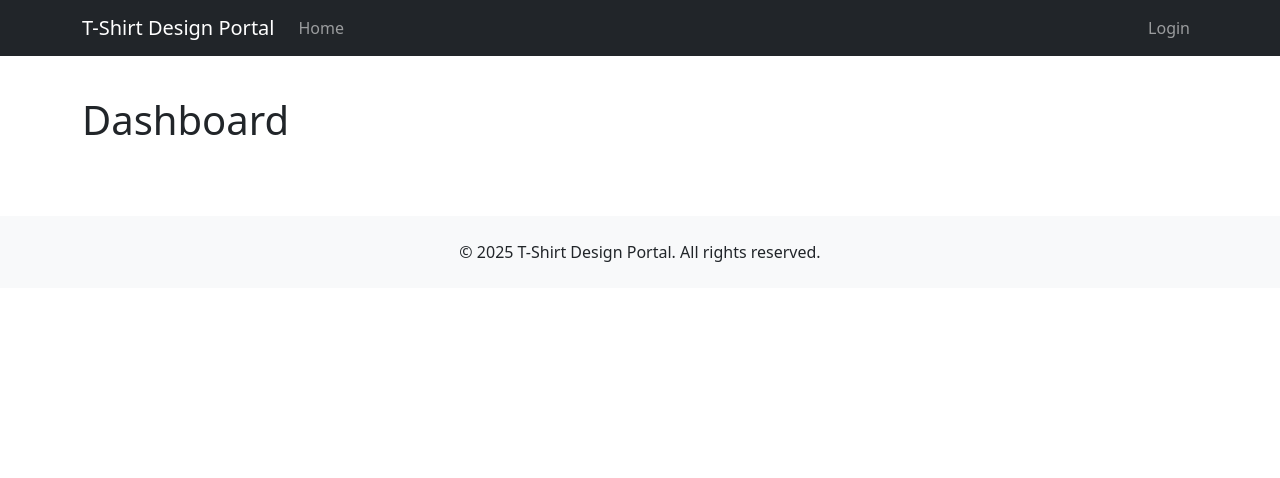
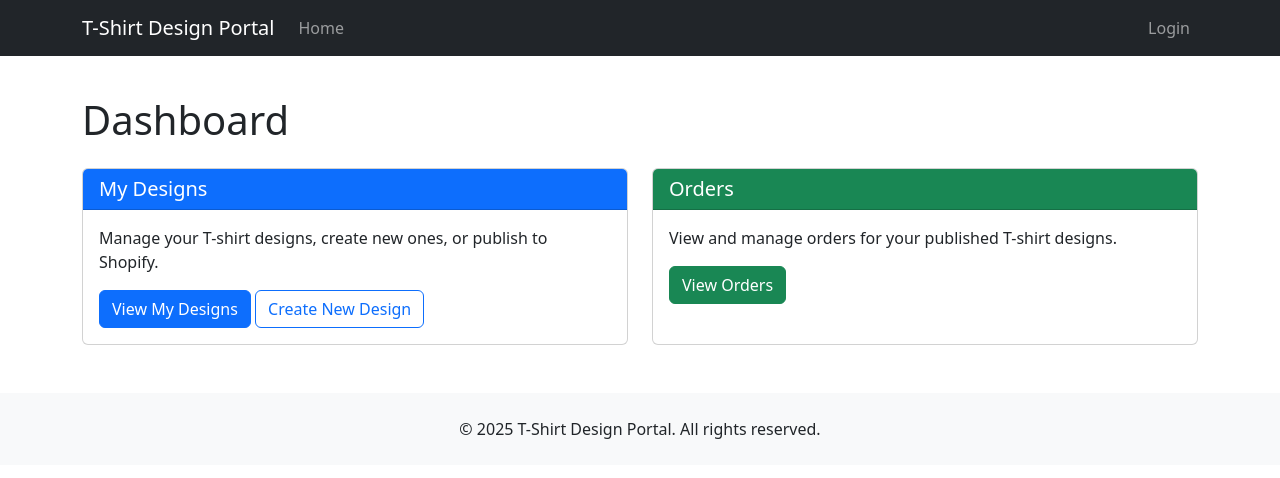
Before and after one commit to BilalWalker/tshirt_portal, a Django app: page /users/dashboard/ in a window 1280 px wide. Shown: the top 478 px of the page. Run offline with Django 5.2, Linux system fonts and the light colour scheme.

Commit message:
add minor changes -change dashboard to add My Design, Orders and Admin Tools -redirect the user to home page after loggin in -change home page to display dashboard and create design when authenticated

```diff
--- a/templates/home.html
+++ b/templates/home.html
@@ -10,8 +10,9 @@
             Create, manage, and publish your T-Shirt designs to Shopify with our easy-to-use portal.
         </p>
         <div class="d-grid gap-2 d-sm-flex justify-content-sm-center">
+            <a href="{% url 'dashboard' %}" class="btn btn-primary btn-lg px-4 gap-3">Go to Dashboard</a>
             {% if user.is_authenticated %}
-                <a href="{% url 'dashboard' %}" class="btn btn-primary btn-lg px-4 gap-3">Go to Dashboard</a>
+                <a href="{% url 'design_create' %}" class="btn btn-outline-secondary btn-lg px-4">Create New Design</a>
             {% else %}
                 <a href="{% url 'account_login' %}" class="btn btn-primary btn-lg px-4 gap-3">Login</a>
             {% endif %}
--- a/templates/users/dashboard.html
+++ b/templates/users/dashboard.html
@@ -9,4 +9,51 @@
     </div>
 </div>
 
+<div class="row mb-4">
+    <div class="col-md-6">
+        <div class="card h-100">
+            <div class="card-header bg-primary text-white">
+                <h5 class="card-title mb-0">My Designs</h5>
+            </div>
+            <div class="card-body">
+                <p>Manage your T-shirt designs, create new ones, or publish to Shopify.</p>
+                <a href="{% url 'design_list' %}" class="btn btn-primary">View My Designs</a>
+                <a href="{% url 'design_create' %}" class="btn btn-outline-primary">Create New Design</a>
+            </div>
+        </div>
+    </div>
+
+    <div class="col-md-6">
+        <div class="card h-100">
+            <div class="card-header bg-success text-white">
+                <h5 class="card-title mb-0">Orders</h5>
+            </div>
+            <div class="card-body">
+                <p>View and manage orders for your published T-shirt designs.</p>
+                <a href="{% url 'order_list' %}" class="btn btn-success">View Orders</a>
+
+                {% if user.is_admin %}
+                <a href="{% url 'sync_orders' %}" class="btn btn-outline-success">Sync Orders from Shopify</a>
+                {% endif %}
+            </div>
+        </div>
+    </div>
+</div>
+
+{% if user.is_admin %}
+<div class="row">
+    <div class="col-md-12">
+        <div class="card">
+            <div class="card-header bg-info text-white">
+                <h5 class="card-title mb-0">Admin Tools</h5>
+            </div>
+            <div class="card-body">
+                <p>Manage team members and access admin-only features.</p>
+                <a href="{% url 'team_members' %}" class="btn btn-info">Manage Team</a>
+                <a href="{% url 'add_team_member' %}" class="btn btn-outline-info">Add Team Member</a>
+            </div>
+        </div>
+    </div>
+</div>
+{% endif %}
 {% endblock %}
--- a/tshirt_portal/urls.py
+++ b/tshirt_portal/urls.py
@@ -19,6 +19,8 @@ from django.urls import path, include
 from django.conf import settings
 from django.conf.urls.static import static
 from django.views.generic import TemplateView
+from django.views.generic import RedirectView
+from django.urls import reverse_lazy
 
 urlpatterns = [
     path('', TemplateView.as_view(template_name='home.html'), name='home'),
@@ -27,7 +29,8 @@ urlpatterns = [
     path('designs/', include('designs.urls')),
     path('orders/', include('orders.urls')),
     path('users/', include('users.urls')),
-    path('accounts/profile/', TemplateView.as_view(template_name='account/profile.html'), name='account_profile'),
+    path('accounts/profile/', RedirectView.as_view(url=reverse_lazy('home'), permanent=False), name='account_profile'),
+
 ]
 
 # if settings.DEBUG:
```
